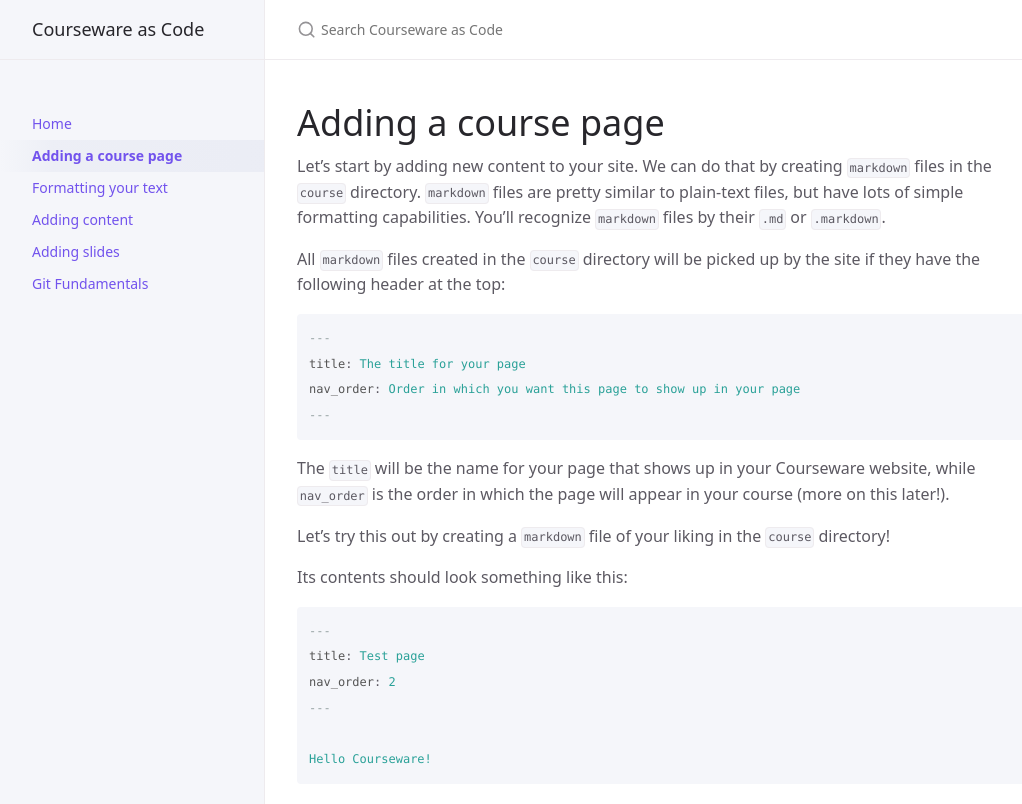
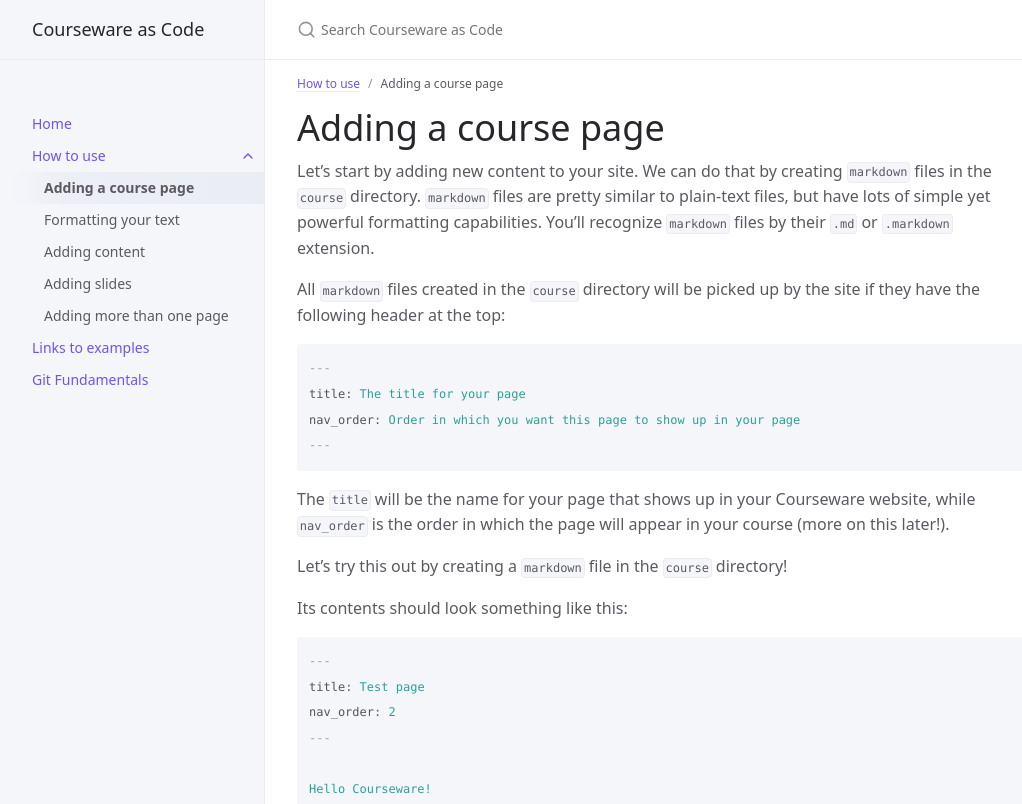
Before and after one commit to MetzinAround/practical-classroom-workshop, a Jekyll site: the page built from course/adding_a_page.md, in a window 1280 px wide and 1391 px high. Shown: the top 804 px of the window, without its empty margins (107-1129 px from the left). Built offline with Jekyll 4.4.1, drawn with Linux system fonts in a browser that asks for light colours.

Commit message:
How to add more than one page

````diff
--- a/course/adding_a_page.md
+++ b/course/adding_a_page.md
@@ -1,14 +1,15 @@
 ---
 title: Adding a course page
-nav_order: 2
+nav_order: 1
+parent: How to use
 ---
 
 # Adding a course page
 
 Let's start by adding new content to your site.
 We can do that by creating `markdown` files in the `course` directory.
-`markdown` files are pretty similar to plain-text files, but have lots of simple formatting capabilities.
-You'll recognize `markdown` files by their `.md` or `.markdown`.
+`markdown` files are pretty similar to plain-text files, but have lots of simple yet powerful formatting capabilities.
+You'll recognize `markdown` files by their `.md` or `.markdown` extension.
 
 All `markdown` files created in the `course` directory will be picked up by the site if they have the following header at the top:
 
@@ -21,7 +22,7 @@ nav_order: Order in which you want this page to show up in your page
 
 The `title` will be the name for your page that shows up in your Courseware website, while `nav_order` is the order in which the page will appear in your course (more on this later!).
 
-Let's try this out by creating a `markdown` file of your liking in the `course` directory!
+Let's try this out by creating a `markdown` file in the `course` directory!
 
 Its contents should look something like this:
 
--- a/course/adding_content.md
+++ b/course/adding_content.md
@@ -1,6 +1,7 @@
 ---
 title: Adding content
 nav_order: 4
+parent: How to use
 ---
 
 # Adding content
--- /dev/null
+++ b/course/adding_more_than_one_page.md
@@ -0,0 +1,33 @@
+---
+title: Adding more than one page
+nav_order: 6
+parent: How to use
+---
+
+# Adding more than one page
+
+We have been working with only one page until now.
+To add more pages to your course just repeat the same process: add a new `markdown` file in the course directory and add the format and content you desire.
+
+## Page order
+
+Remember the `nav_order` value in our header?
+
+```yaml
+---
+title: Test page
+nav_order: 2
+---
+
+Hello Courseware!
+```
+
+This means the order in which the page will show up in the site.
+For example this *Test Page* will show up second.
+If we wanted it to be third, we'd change that with `nav_order: 3`.
+If no `nav_order` is specified, the pages will be sorted alphabetically.
+
+## Parent and children pages
+
+If some of our pages depend on another, we can define them as *children* and *parent* images respectively.
+The [just-the-docs tutorial](https://pmarsceill.github.io/just-the-docs/docs/navigation-structure/#pages-with-children) explains this perfectly!
--- a/course/adding_slides.md
+++ b/course/adding_slides.md
@@ -1,6 +1,7 @@
 ---
 title: Adding slides
 nav_order: 5
+parent: How to use
 ---
 
 # Adding slides
@@ -71,3 +72,4 @@ insitute:
 theme:
 - Copenhagen
 ---
+```
--- a/course/formatting_text.md
+++ b/course/formatting_text.md
@@ -1,6 +1,7 @@
 ---
 title: Formatting your text
-nav_order: 3
+nav_order: 2
+parent: How to use
 ---
 
 # Formatting your text
@@ -87,14 +88,19 @@ That looks much better!
 You can also have **ordered** lists and **unordered** lists.
 
 Unordered:
+
 `-` First item
+
 `-` Second item
+
 `-` Third item
 
 Ordered:
 
 `1.` First item
+
 `2.` Second item
+
 `3.` Third item
 
 Let's format our text to make it look better:
--- /dev/null
+++ b/course/how_to_use.md
@@ -0,0 +1,5 @@
+---
+title: How to use
+nav_order: 2
+has_children: true
+---
````
Also changed, not shown: other parts of course/formatting_text.md (+1 -1 lines), course/links_to_examples.md (added, +13 -0 lines).
